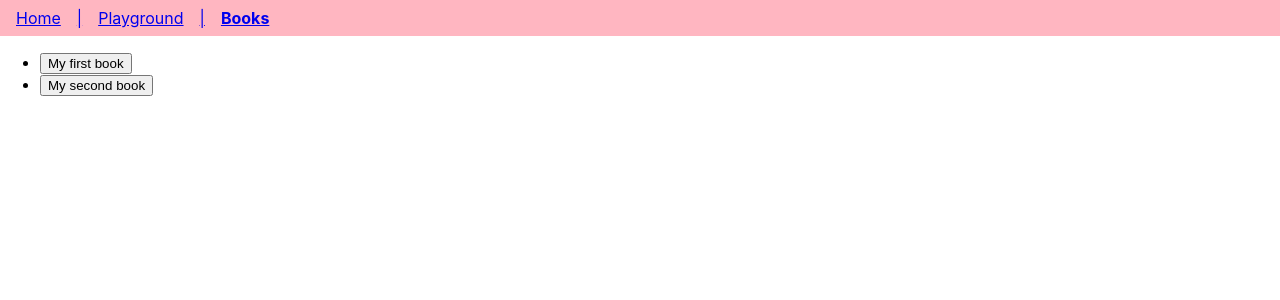
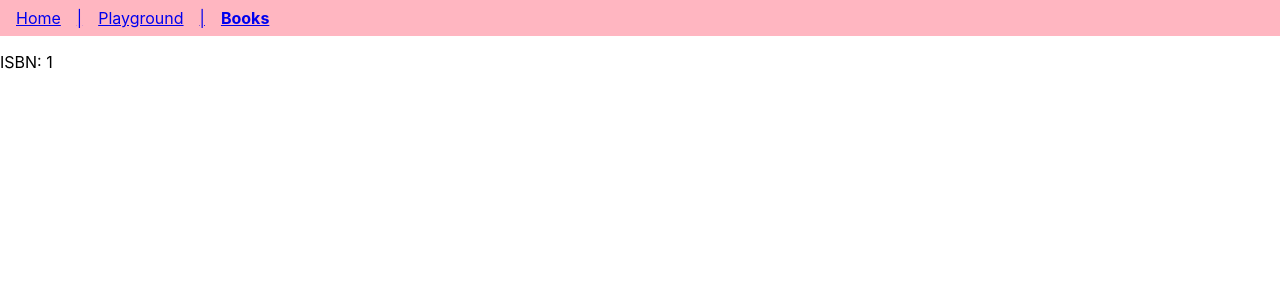
Before and after one commit to ca057/react-ts-workshop, a React (Create React App) app: page /books/1 in a window 1280 px wide. Shown: the top 300 px of the page. Built offline with nearby package versions, Linux system fonts and the light colour scheme.

Commit message:
create a route for a basic book details component

```diff
--- a/src/App.tsx
+++ b/src/App.tsx
@@ -2,7 +2,8 @@ import React from "react";
 import { NavLink, Redirect, Route, Switch } from "react-router-dom";
 
 import "./App.css";
-import Books from "./screens/Books";
+import Books from "./screens/books";
+import Book from "./screens/book";
 import Playground from "./screens/Playground";
 
 function App() {
@@ -24,6 +25,9 @@ function App() {
         <Route path="/playground">
           <Playground />
         </Route>
+        <Route path="/books/:isbn">
+          <Book />
+        </Route>
         <Route path="/books">
           <Books />
         </Route>
--- /dev/null
+++ b/src/screens/book/index.tsx
@@ -0,0 +1,8 @@
+import { useParams } from "react-router-dom";
+
+const Book: React.FC = () => {
+  const { isbn } = useParams<{ isbn: string }>();
+  return <p>ISBN: {isbn}</p>;
+};
+
+export default Book;
--- a/src/screens/Books.tsx
+++ b/src/screens/books/index.tsx
@@ -1,4 +1,4 @@
-import BookList from "../components/BookList";
+import BookList from "../../components/BookList";
 
 const Books: React.FC = () => {
   return (
```
